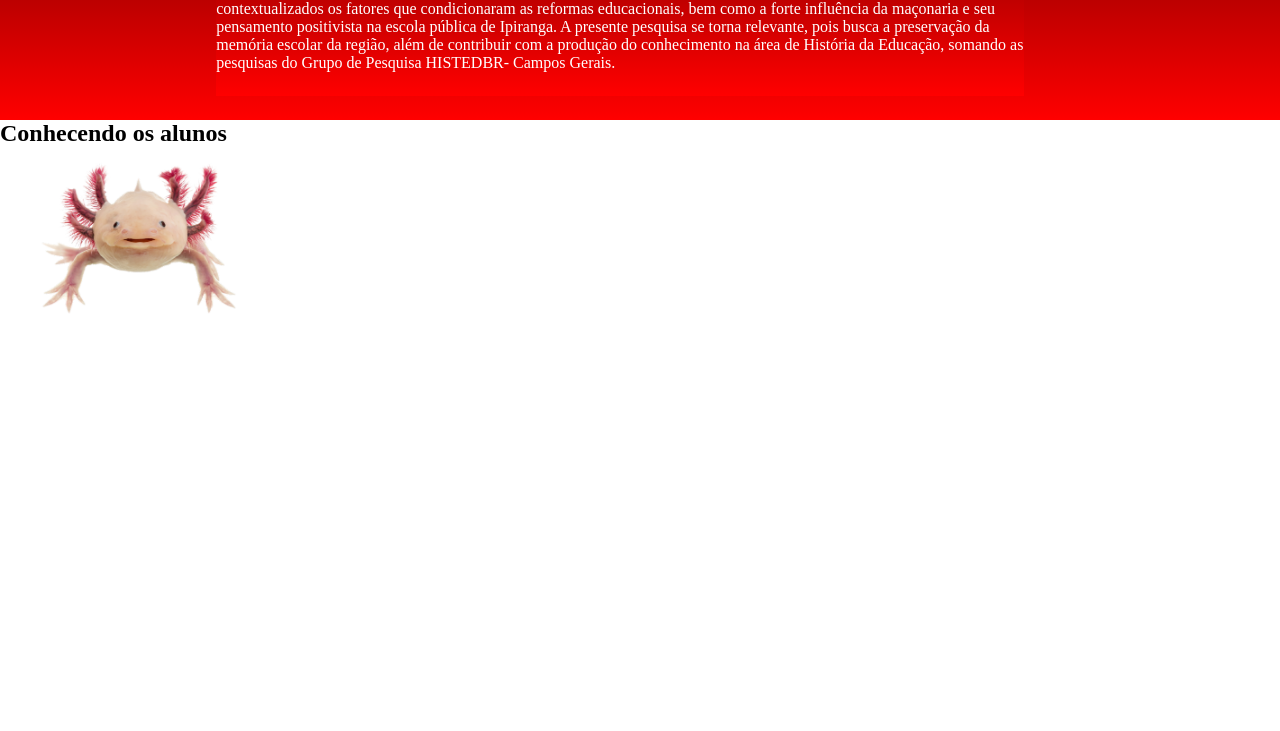
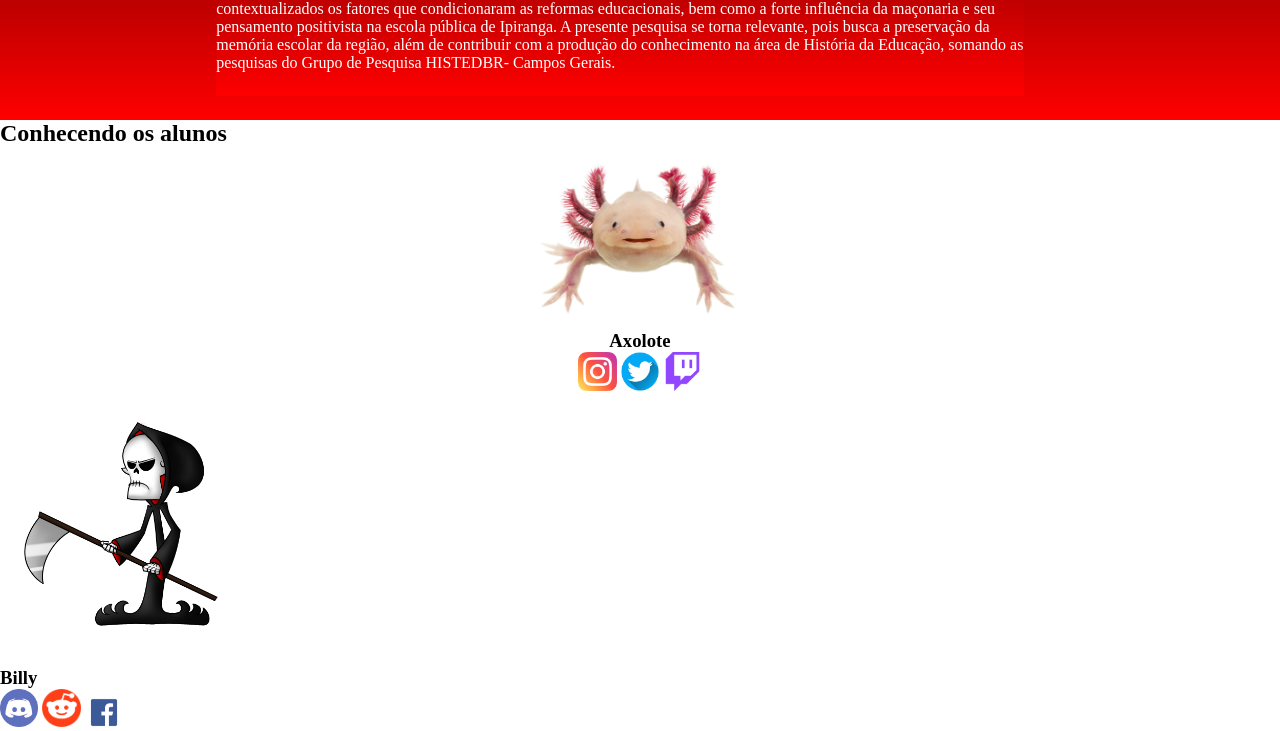
Before and after one commit to J-Netto/siteescola, a plain HTML site: page index.html in a window 1280 px wide. Shown: the part 678-1409 px from the top of the page. Before the commit the page ends 1008 px from the top, so only its background shows below. Drawn offline with Linux system fonts and the light colour scheme.

Commit message:
Add files via upload

```diff
--- a/index.html
+++ b/index.html
@@ -28,6 +28,18 @@
  </section>
 <section>
 <h2 class="alunos-titulo"> Conhecendo os alunos </h2>
+<div class="estudante-div">
 <img class="aluno-um" src="./img/axolote.png">
+<h3> Axolote</h3>
+<img class="estudante-icone" src= "./img/instagram.png">
+<img class="estudante-icone" src= "./img/twitter.png">
+<img class="estudante-icone" src= "./img/twitch.png">
+</div>
+<img class="aluno-dois" src="./img/billy.png">
+<h3> Billy</h3>
+<img class="estudante-icone" src= "img/discord.png">
+<img class="estudante-icone" src= "img/reddit.png">
+<img class="estudante-icone" src= "img/facebook.png">
+
 </section>
 </html>
--- a/style.css
+++ b/style.css
@@ -38,10 +38,18 @@ align-items: center;
 padding: 24px 0;}
 
 .escola-conteudo
-{width: 65%;}
+{width: 65%;
+}
 
 .escola-titulo
 {padding: 50px 30px;}
 .aluno-um{
     width: 22% ;
 }
+
+.estudante-icone { width: 3%
+}
+
+.estudante-div {text-align: center;}
+
+.aluno-dois { width: 22%;}
```
Also changed, not shown: img/billy.png (added), img/discord.png (added), img/facebook.png (added), img/instagram.png (added), img/reddit.png (added), img/twitch.png (added), img/twitter.png (added).
